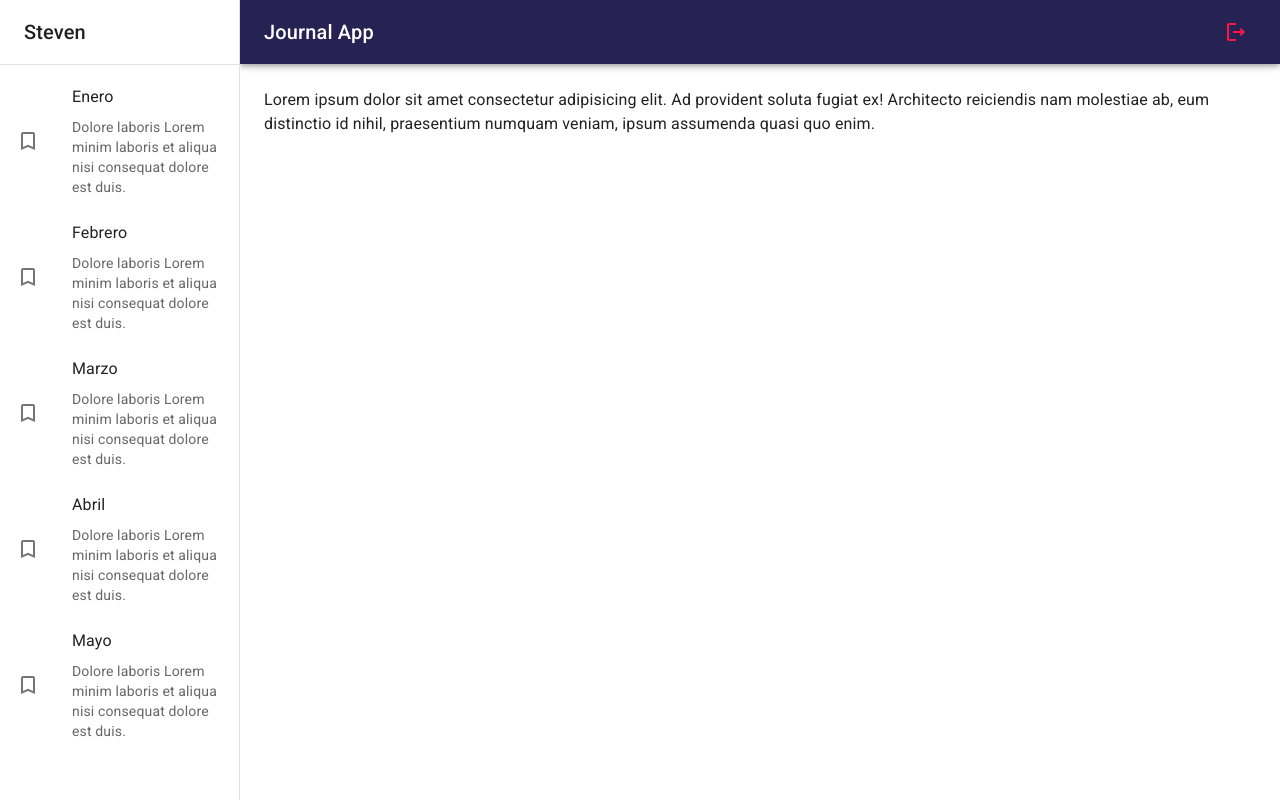
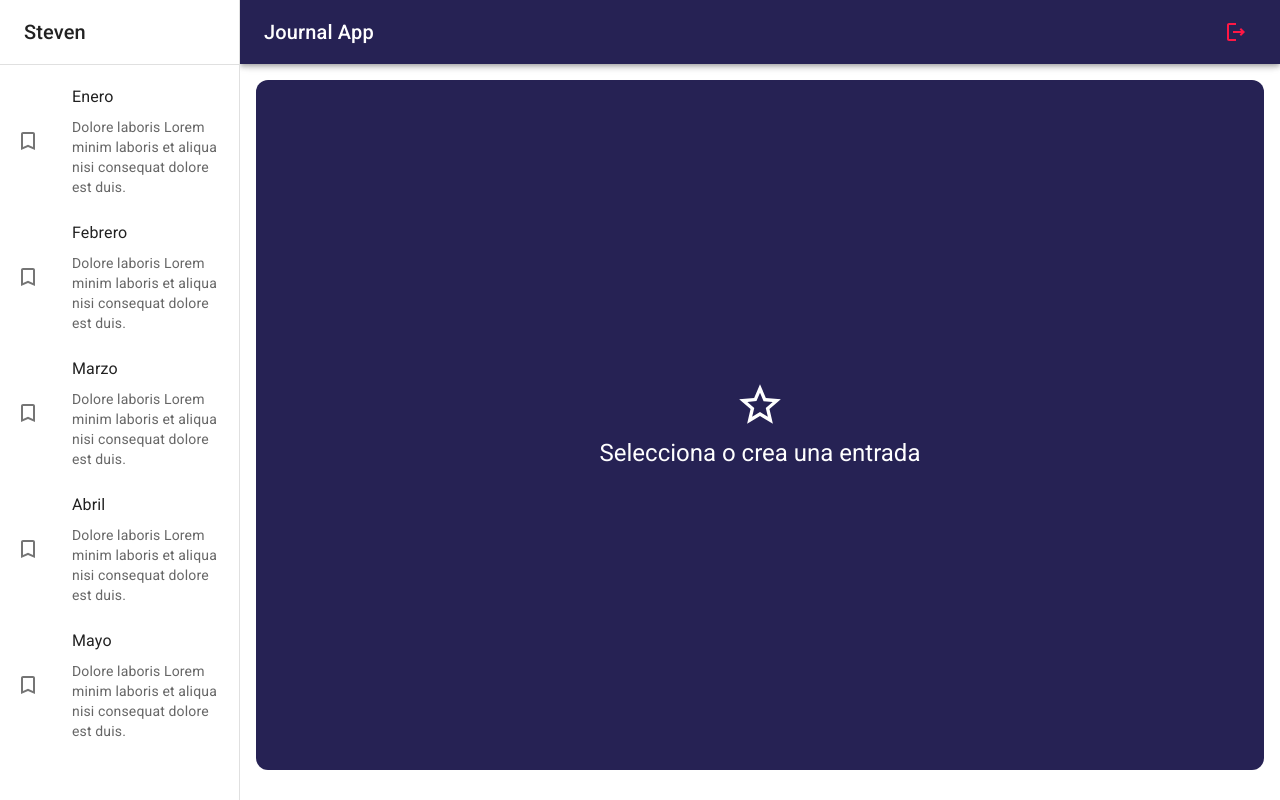
Before and after one commit to StxvenDev/Journal-app, a React (Vite) app: page / in a window 1280 px wide. Built offline with nearby package versions, Linux system fonts and the light colour scheme.

Commit message:
feat: Nothing selected view

```diff
--- a/src/journal/layout/JournalLayout.jsx
+++ b/src/journal/layout/JournalLayout.jsx
@@ -9,7 +9,7 @@ export const JournalLayout = ({children}) => {
     <Box sx={{ display: "flex" }}>
       <NavBar drawerWidth={drawerWidth} />
       <SideBar drawerWidth={drawerWidth} />
-      <Box component="main" sx={{ flexGrow: 1, p: 3 }}>
+      <Box component="main" sx={{ flexGrow: 1, p: 2 }}>
         <Toolbar />
         {children}
       </Box>
--- a/src/journal/pages/JournalPage.jsx
+++ b/src/journal/pages/JournalPage.jsx
@@ -1,13 +1,14 @@
-import { MailOutline } from "@mui/icons-material"
-import { Typography } from "@mui/material"
+
 import { JournalLayout } from "../layout/JournalLayout"
+import { NothingSelectedView } from "../views";
 
 const drawerWidth = 240;
 
 export const JournalPage = () => {
   return (
     <JournalLayout>
-      <Typography>Lorem ipsum dolor sit amet consectetur adipisicing elit. Ad provident soluta fugiat ex! Architecto reiciendis nam molestiae ab, eum distinctio id nihil, praesentium numquam veniam, ipsum assumenda quasi quo enim.</Typography>
+      {/* <Typography>Lorem ipsum dolor sit amet consectetur adipisicing elit. Ad provident soluta fugiat ex! Architecto reiciendis nam molestiae ab, eum distinctio id nihil, praesentium numquam veniam, ipsum assumenda quasi quo enim.</Typography> */}
+      <NothingSelectedView />
     </JournalLayout>
   )
 }
--- /dev/null
+++ b/src/journal/views/NothingSelectedView.jsx
@@ -0,0 +1,22 @@
+import { StarOutline } from "@mui/icons-material"
+import { Grid, Typography } from "@mui/material"
+
+export const NothingSelectedView = () => {
+  return (
+    <Grid
+      container
+      spacing={0}
+      direction="column"
+      alignItems="center"
+      justifyContent="center"
+      sx={{ minHeight: "calc(100vh - 110px)", backgroundColor: "primary.main", borderRadius:3 }}
+    >
+        <Grid item xs={12}>
+            <StarOutline sx={{fontSize:50, color:'white'}} />
+        </Grid>
+        <Grid item xs={12}>
+            <Typography color="white" variant="h5">Selecciona o crea una entrada</Typography>
+        </Grid>
+    </Grid>
+  )
+}
--- /dev/null
+++ b/src/journal/views/index.js
@@ -0,0 +1 @@
+export * from './NothingSelectedView'
```
